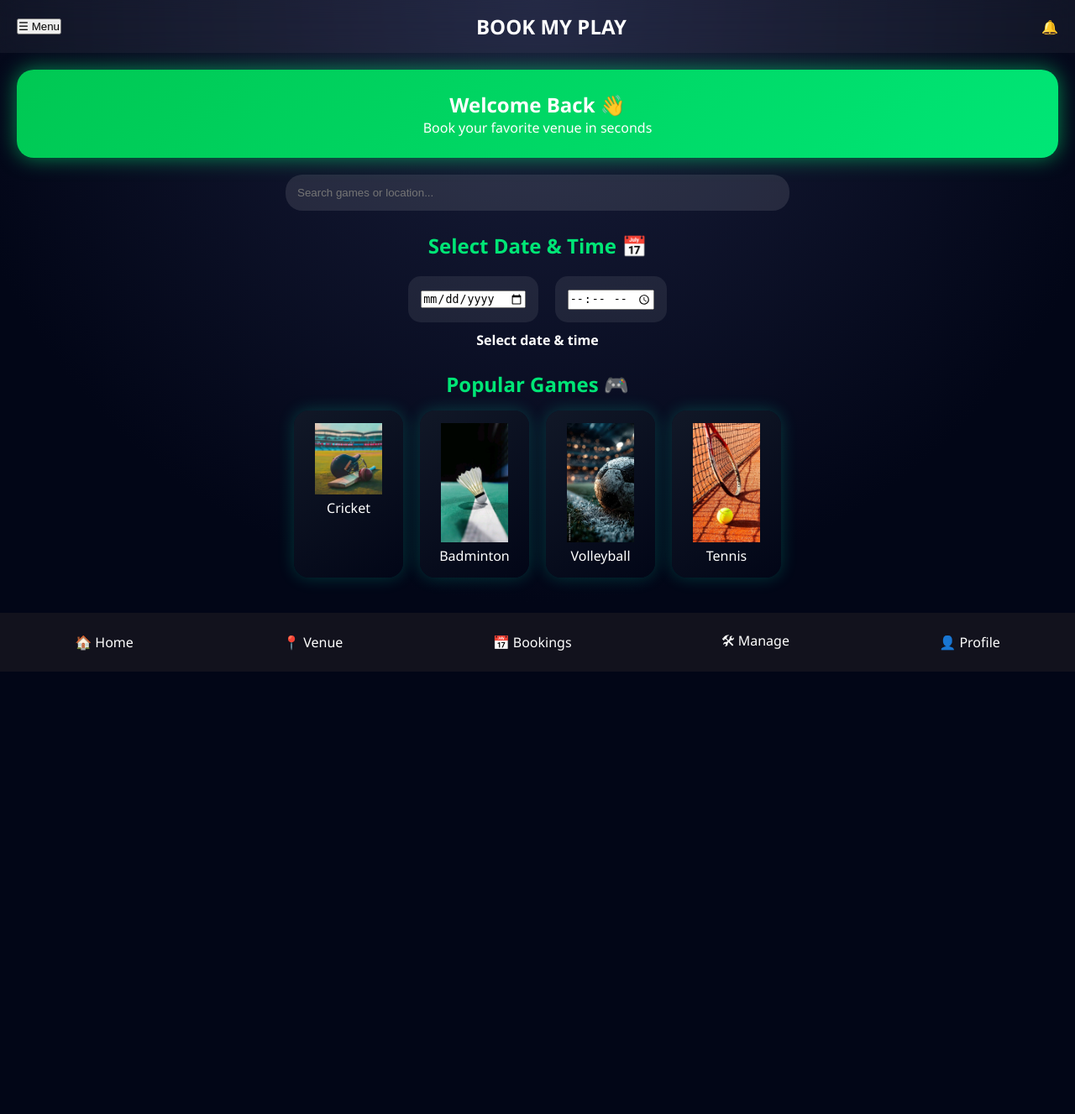
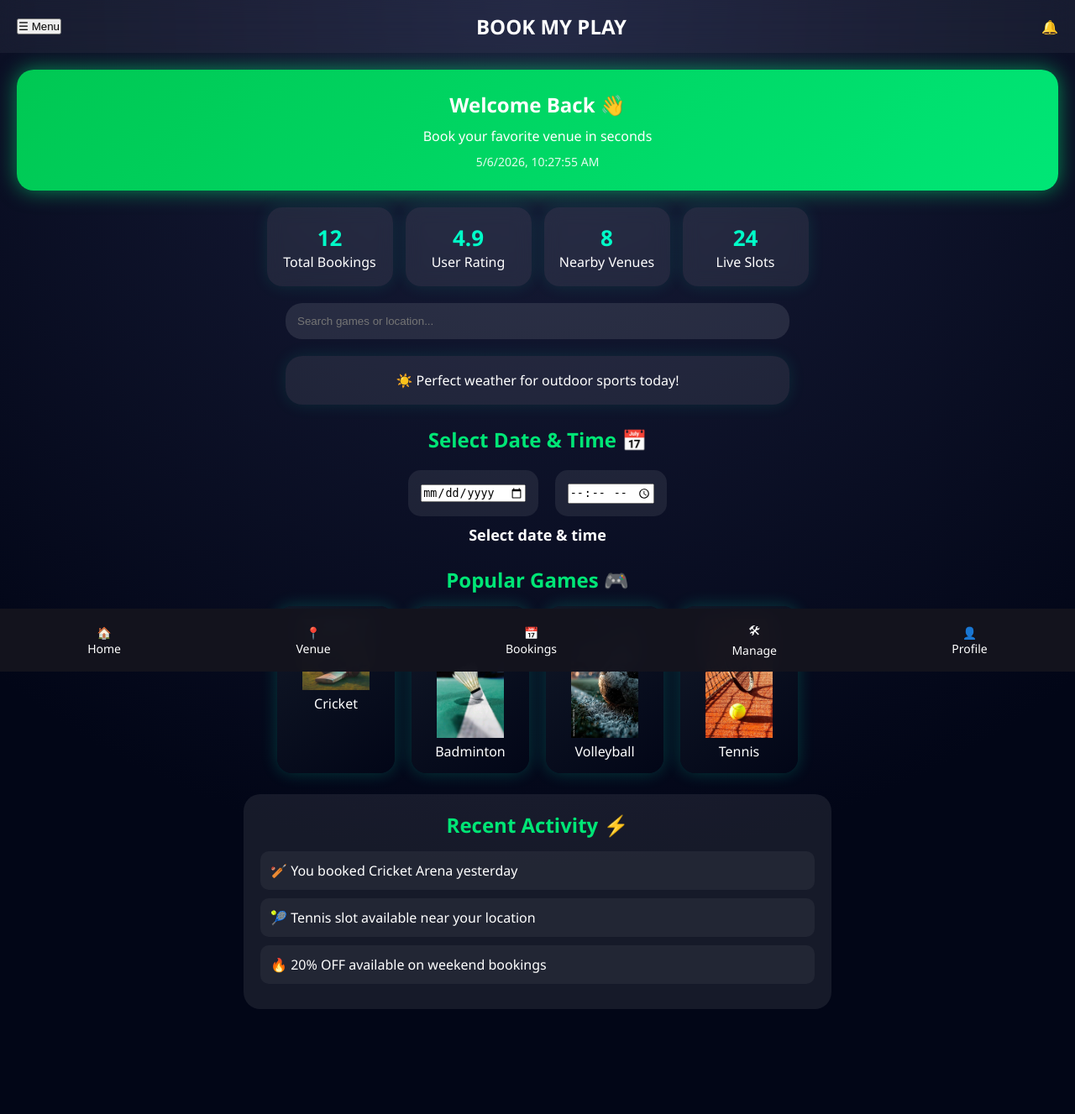
Before and after one commit to mvijayreddy-crypto/BookMyPlay, a Flask app: page /dashboard in a window 1280 px wide. Shown: the whole page at 84% size. Before the commit the page ends 800 px from the top, so only its background shows below. Run offline with Flask 3, Linux system fonts and the light colour scheme; a user stored in the database is signed in.

Commit message:
upgraded modern dashboard

```diff
--- a/templates/dashboard.html
+++ b/templates/dashboard.html
@@ -12,6 +12,7 @@ body{
     font-family:'Segoe UI';
     background: radial-gradient(circle at top, #1a1f3c, #020617 70%);
     color:white;
+    overflow-x:hidden;
 }
 
 /* LOADER */
@@ -36,7 +37,7 @@ body{
 @keyframes spin{to{transform:rotate(360deg);}}
 
 /* MAIN */
-.main{min-height:100vh;padding-bottom:90px;}
+.main{min-height:100vh;padding-bottom:100px;}
 
 /* HEADER */
 .header{
@@ -46,6 +47,9 @@ body{
     padding:15px 20px;
     background:rgba(255,255,255,0.05);
     backdrop-filter:blur(15px);
+    position:sticky;
+    top:0;
+    z-index:100;
 }
 
 /* POPUPS */
@@ -53,13 +57,14 @@ body{
     display:none;
     position:absolute;
     top:60px;
-    background:rgba(0,0,0,0.8);
+    background:rgba(0,0,0,0.9);
     padding:15px;
     border-radius:12px;
+    box-shadow:0 0 20px rgba(0,255,200,0.2);
 }
-#menu{left:20px;width:200px;}
-#notify{right:20px;width:220px;}
-#panel{left:50%;transform:translateX(-50%);width:250px;}
+#menu{left:20px;width:220px;}
+#notify{right:20px;width:240px;}
+#panel{left:50%;transform:translateX(-50%);width:260px;}
 
 /* WELCOME */
 .welcome{
@@ -69,6 +74,58 @@ body{
     border-radius:20px;
     text-align:center;
     box-shadow:0 0 25px rgba(0,255,128,0.5);
+    animation:fadeUp 1s ease;
+}
+
+.welcome h2{
+    margin-bottom:10px;
+}
+
+.live-time{
+    margin-top:10px;
+    font-size:14px;
+    opacity:0.9;
+}
+
+@keyframes fadeUp{
+    from{
+        transform:translateY(30px);
+        opacity:0;
+    }
+    to{
+        transform:translateY(0);
+        opacity:1;
+    }
+}
+
+/* STATS */
+.stats{
+    display:flex;
+    justify-content:center;
+    flex-wrap:wrap;
+    gap:15px;
+    margin:20px;
+}
+
+.stat-card{
+    width:150px;
+    padding:18px;
+    border-radius:18px;
+    background:rgba(255,255,255,0.08);
+    backdrop-filter:blur(10px);
+    text-align:center;
+    transition:0.3s;
+    box-shadow:0 0 20px rgba(0,255,200,0.1);
+}
+
+.stat-card:hover{
+    transform:translateY(-5px) scale(1.05);
+    box-shadow:0 0 30px rgba(0,255,200,0.4);
+}
+
+.stat-card h3{
+    font-size:26px;
+    color:#00ffc8;
 }
 
 /* SEARCH */
@@ -82,6 +139,7 @@ body{
     border:none;
     background:rgba(255,255,255,0.1);
     color:white;
+    outline:none;
 }
 
 /* SECTION */
@@ -105,7 +163,24 @@ body{
 }
 
 /* STATUS */
-.status{text-align:center;margin-top:10px;font-weight:bold;}
+.status{
+    text-align:center;
+    margin-top:10px;
+    font-weight:bold;
+    font-size:18px;
+}
+
+/* WEATHER */
+.weather{
+    width:90%;
+    max-width:600px;
+    margin:20px auto;
+    padding:18px;
+    border-radius:20px;
+    background:rgba(255,255,255,0.08);
+    text-align:center;
+    box-shadow:0 0 20px rgba(0,255,200,0.1);
+}
 
 /* GAMES */
 .games{
@@ -120,15 +195,49 @@ body{
     background:linear-gradient(145deg,#111827,#020617);
     padding:15px;
     border-radius:18px;
-    width:130px;
+    width:140px;
     text-align:center;
     cursor:pointer;
     transition:0.3s;
     box-shadow:0 0 20px rgba(0,255,200,0.2);
+    position:relative;
+    overflow:hidden;
 }
+
 .card:hover{
     transform:scale(1.07);
     box-shadow:0 0 35px rgba(0,255,200,0.6);
+}
+
+.card img{
+    transition:0.3s;
+}
+
+.card:hover img{
+    transform:scale(1.1);
+}
+
+/* ACTIVITY */
+.activity{
+    width:90%;
+    max-width:700px;
+    margin:25px auto;
+    background:rgba(255,255,255,0.08);
+    border-radius:20px;
+    padding:20px;
+}
+
+.activity h2{
+    margin-bottom:15px;
+    color:#00e676;
+    text-align:center;
+}
+
+.activity p{
+    margin:10px 0;
+    padding:12px;
+    background:rgba(255,255,255,0.05);
+    border-radius:10px;
 }
 
 /* NAV */
@@ -136,17 +245,25 @@ body{
     position:fixed;
     bottom:0;
     width:100%;
-    height:70px;
-    background:rgba(20,20,30,0.95);
+    height:75px;
+    background:rgba(20,20,30,0.98);
     display:flex;
     justify-content:space-around;
     align-items:center;
+    backdrop-filter:blur(12px);
+    z-index:999;
 }
+
 .bottom-nav div{
     cursor:pointer;
+    transition:0.3s;
+    text-align:center;
+    font-size:14px;
 }
+
 .bottom-nav div:hover{
     color:#00ffc8;
+    transform:translateY(-3px);
 }
 </style>
 </head>
@@ -162,8 +279,11 @@ body{
 
 <!-- HEADER -->
 <div class="header">
+
     <button onclick="toggleMenu()">☰ Menu</button>
+
     <h2>BOOK MY PLAY</h2>
+
     <span onclick="toggleNotify()">🔔</span>
 
     <div id="menu" class="popup">
@@ -171,20 +291,57 @@ body{
         <p onclick="openPanel('ratings')">⭐ Ratings</p>
         <p onclick="openPanel('reviews')">📝 Reviews</p>
         <p onclick="openMap()">📍 Nearby</p>
+        <p onclick="toggleDarkMode()">🌙 Dark Mode</p>
     </div>
 
     <div id="notify" class="popup">
         <p>📢 New offers available</p>
         <p>🏏 Cricket slots open</p>
+        <p>🔥 Football tournament live</p>
     </div>
 
     <div id="panel" class="popup"></div>
+
 </div>
 
 <!-- WELCOME -->
 <div class="welcome">
-    <h2>Welcome Back 👋</h2>
-    <p>Book your favorite venue in seconds</p>
+
+    <h2>
+        Welcome Back 👋
+    </h2>
+
+    <p>
+        Book your favorite venue in seconds
+    </p>
+
+    <div class="live-time" id="liveTime"></div>
+
+</div>
+
+<!-- STATS -->
+<div class="stats">
+
+    <div class="stat-card">
+        <h3>12</h3>
+        <p>Total Bookings</p>
+    </div>
+
+    <div class="stat-card">
+        <h3>4.9</h3>
+        <p>User Rating</p>
+    </div>
+
+    <div class="stat-card">
+        <h3>8</h3>
+        <p>Nearby Venues</p>
+    </div>
+
+    <div class="stat-card">
+        <h3>24</h3>
+        <p>Live Slots</p>
+    </div>
+
 </div>
 
 <!-- SEARCH -->
@@ -194,11 +351,18 @@ onfocus="openMap()"
 onkeyup="filterGames()"
 onkeypress="enterSearch(event)">
 
+<!-- WEATHER -->
+<div class="weather">
+    ☀️ Perfect weather for outdoor sports today!
+</div>
+
 <!-- DATE & TIME -->
 <div class="section">
+
     <h2>Select Date & Time 📅</h2>
 
     <div class="flex">
+
         <div class="box">
             <input type="date" onchange="checkAvailability()">
         </div>
@@ -206,126 +370,252 @@ onkeypress="enterSearch(event)">
         <div class="box">
             <input type="time" onchange="checkAvailability()">
         </div>
+
     </div>
 
-    <div class="status" id="status">Select date & time</div>
+    <div class="status" id="status">
+        Select date & time
+    </div>
+
 </div>
 
 <!-- GAMES -->
 <div class="section">
+
     <h2>Popular Games 🎮</h2>
 
     <div class="games">
+
         <div class="card" onclick="openVenue('cricket')">
-            <img src="/static/cricket.png" width="80"><p>Cricket</p>
+            <img src="/static/cricket.png" width="80">
+            <p>Cricket</p>
         </div>
 
         <div class="card" onclick="openVenue('badminton')">
-            <img src="/static/badminton.png" width="80"><p>Badminton</p>
+            <img src="/static/badminton.png" width="80">
+            <p>Badminton</p>
         </div>
 
         <div class="card" onclick="openVenue('volleyball')">
-            <img src="/static/volleyball.png" width="80"><p>Volleyball</p>
+            <img src="/static/volleyball.png" width="80">
+            <p>Volleyball</p>
         </div>
 
         <div class="card" onclick="openVenue('tennis')">
-            <img src="/static/tennis.png" width="80"><p>Tennis</p>
+            <img src="/static/tennis.png" width="80">
+            <p>Tennis</p>
         </div>
+
     </div>
+
+</div>
+
+<!-- RECENT ACTIVITY -->
+<div class="activity">
+
+    <h2>Recent Activity ⚡</h2>
+
+    <p>🏏 You booked Cricket Arena yesterday</p>
+
+    <p>🎾 Tennis slot available near your location</p>
+
+    <p>🔥 20% OFF available on weekend bookings</p>
+
 </div>
 
 </div>
 
 <!-- NAV -->
 <div class="bottom-nav">
-    <div onclick="go('dashboard')">🏠 Home</div>
-    <div onclick="go('venues')">📍 Venue</div>
-    <div onclick="go('history')">📅 Bookings</div>
-    <div onclick="go('manage')">🛠 Manage</div>
-    <div onclick="go('profile')">👤 Profile</div>
+
+    <div onclick="go('dashboard')">
+        🏠<br>Home
+    </div>
+
+    <div onclick="go('venues')">
+        📍<br>Venue
+    </div>
+
+    <div onclick="go('history')">
+        📅<br>Bookings
+    </div>
+
+    <div onclick="go('manage')">
+        🛠<br>Manage
+    </div>
+
+    <div onclick="go('profile')">
+        👤<br>Profile
+    </div>
+
 </div>
 
 <script>
 
 /* LOADER */
 window.addEventListener("load",()=>{
+
     setTimeout(()=>{
+
         document.getElementById("loader").style.display="none";
+
     },800);
+
 });
+
+/* LIVE TIME */
+setInterval(()=>{
+
+    let now = new Date();
+
+    document.getElementById("liveTime").innerHTML =
+        now.toLocaleString();
+
+},1000);
 
 /* MENU */
 function toggleMenu(){
+
     let m=document.getElementById("menu");
-    m.style.display=m.style.display==="block"?"none":"block";
+
+    m.style.display=
+        m.style.display==="block"
+        ?"none":"block";
 }
 
 /* NOTIFY */
 function toggleNotify(){
+
     let n=document.getElementById("notify");
-    n.style.display=n.style.display==="block"?"none":"block";
+
+    n.style.display=
+        n.style.display==="block"
+        ?"none":"block";
 }
 
 /* PANEL */
 function openPanel(type){
+
     let p=document.getElementById("panel");
 
-    if(type==="offers") p.innerHTML="🎁 20% OFF on first booking!";
-    if(type==="ratings") p.innerHTML="⭐ Rating: 4.5 / 5";
-    if(type==="reviews") p.innerHTML="📝 Users love this platform!";
+    if(type==="offers")
+        p.innerHTML="🎁 20% OFF on first booking!";
+
+    if(type==="ratings")
+        p.innerHTML="⭐ Rating: 4.5 / 5";
+
+    if(type==="reviews")
+        p.innerHTML="📝 Users love this platform!";
 
     p.style.display="block";
 }
 
 /* GOOGLE MAP */
 function openMap(){
-    window.open("https://www.google.com/maps","_blank");
+
+    window.open(
+        "https://www.google.com/maps",
+        "_blank"
+    );
 }
 
 /* SEARCH FILTER */
 function filterGames(){
-    let val=document.getElementById("search").value.toLowerCase();
-    document.querySelectorAll(".card").forEach(c=>{
-        c.style.display=c.innerText.toLowerCase().includes(val)?"block":"none";
+
+    let val=
+        document.getElementById("search")
+        .value.toLowerCase();
+
+    document.querySelectorAll(".card")
+    .forEach(c=>{
+
+        c.style.display=
+            c.innerText.toLowerCase()
+            .includes(val)
+            ?"block":"none";
     });
 }
 
 /* ENTER SEARCH */
 function enterSearch(e){
+
     if(e.key==="Enter"){
-        let val=document.getElementById("search").value;
-        window.open("https://www.google.com/maps/search/"+val,"_blank");
+
+        let val=
+            document.getElementById("search")
+            .value;
+
+        window.open(
+            "https://www.google.com/maps/search/"+val,
+            "_blank"
+        );
     }
 }
 
 /* OPEN VENUE */
 function openVenue(game){
-    localStorage.setItem("selectedGame",game);
+
+    localStorage.setItem(
+        "selectedGame",
+        game
+    );
+
     window.location.href="/venues";
 }
 
 /* NAVIGATION */
 function go(page){
+
     window.location.href="/"+page;
 }
 
 /* AVAILABILITY */
 function checkAvailability(){
-    let time=document.querySelector("input[type='time']").value;
+
+    let time=
+        document.querySelector("input[type='time']").value;
 
     if(!time){
-        document.getElementById("status").innerText="Select time";
+
+        document.getElementById("status")
+        .innerText="Select time";
+
         return;
     }
 
     let h=parseInt(time.split(":")[0]);
 
     if(h>=6 && h<=10)
-        document.getElementById("status").innerText="⚠ Few slots left";
+
+        document.getElementById("status")
+        .innerText="⚠ Few slots left";
+
     else if(h>=11 && h<=17)
-        document.getElementById("status").innerText="✅ Available";
+
+        document.getElementById("status")
+        .innerText="✅ Available";
+
     else
-        document.getElementById("status").innerText="❌ Fully booked";
+
+        document.getElementById("status")
+        .innerText="❌ Fully booked";
+}
+
+/* DARK MODE */
+function toggleDarkMode(){
+
+    if(document.body.style.background=="white"){
+
+        document.body.style.background=
+        "radial-gradient(circle at top, #1a1f3c, #020617 70%)";
+
+        document.body.style.color="white";
+
+    }else{
+
+        document.body.style.background="white";
+        document.body.style.color="black";
+    }
 }
 
 </script>
```
Also changed, not shown: templates/login.html (+21 -0 lines).
